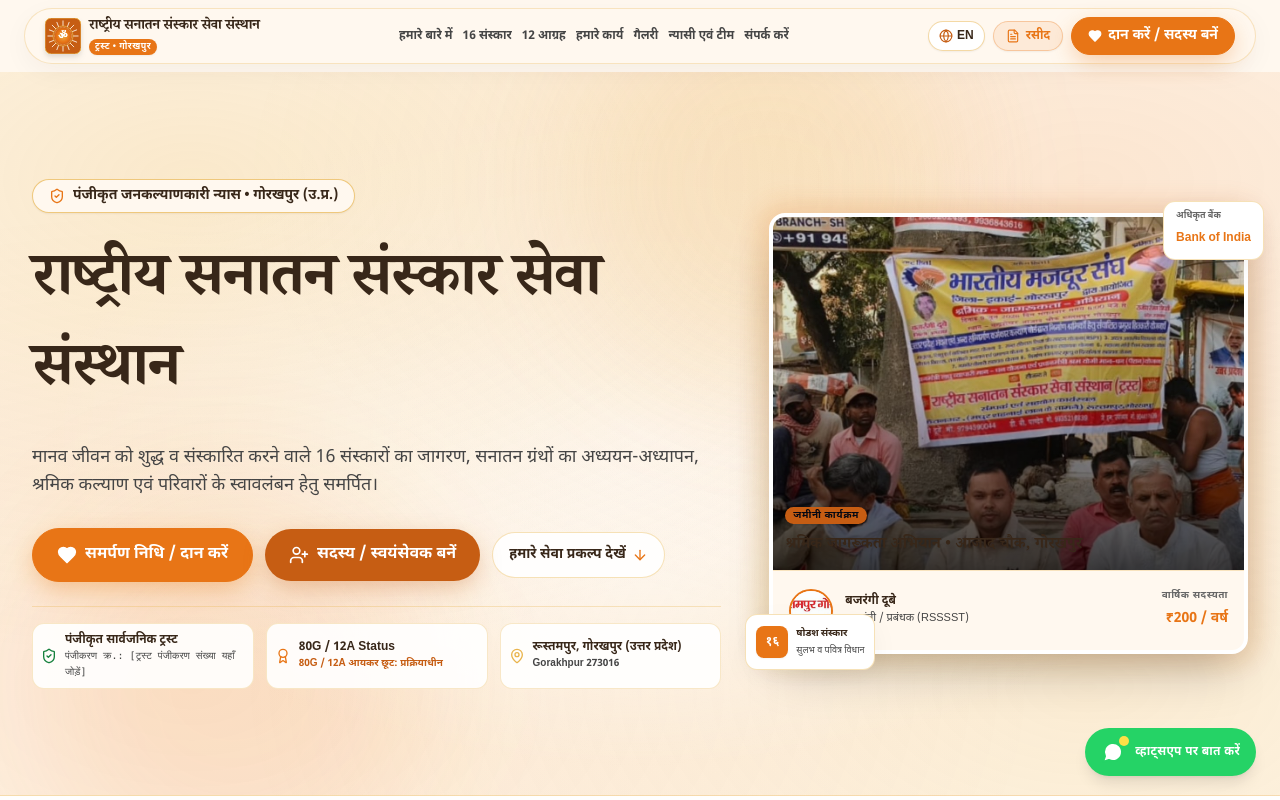
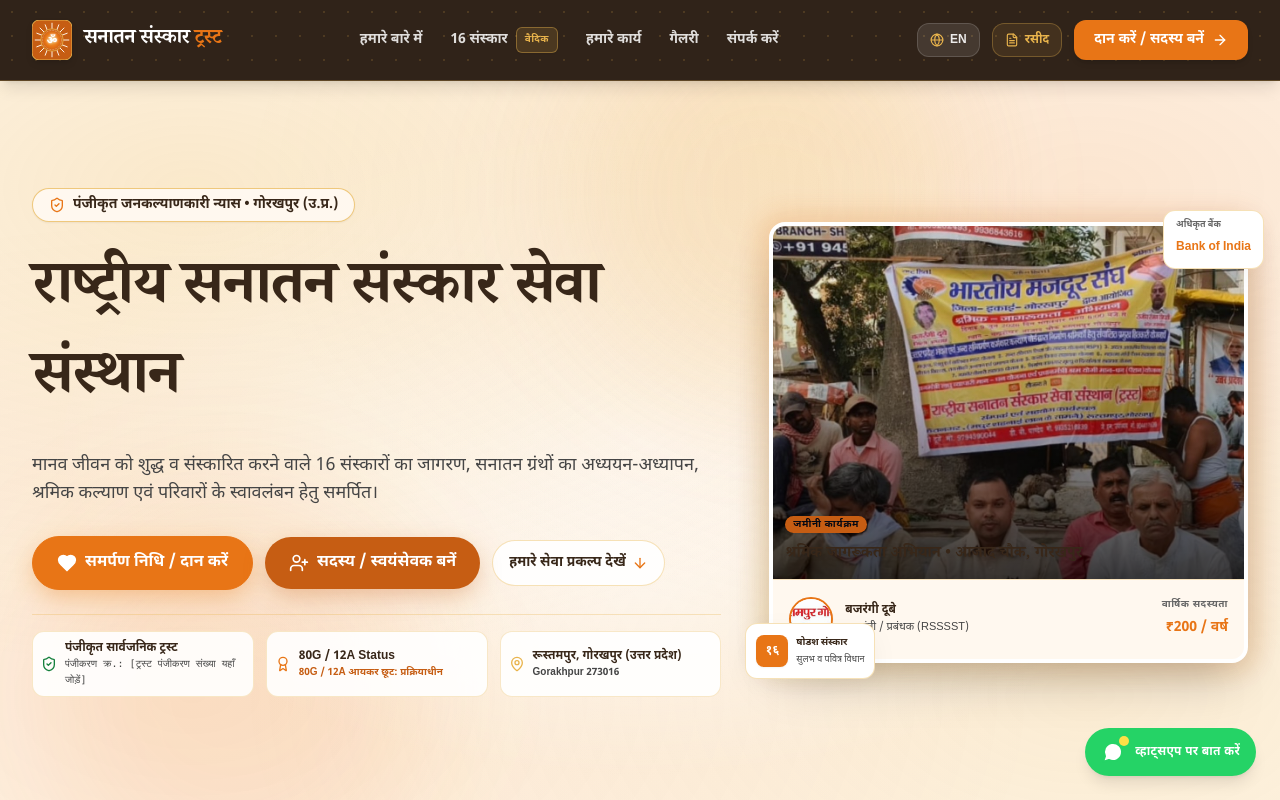
Before and after one commit to Kushalsingh1234/trust_web, a React (Vite) app: page / in a window 1280 px wide. Shown: the top 800 px of the page. Built offline with nearby package versions, Linux system fonts and the light colour scheme; a web font is replaced by a local one.

Commit message:
feat: implement modern dark navbar matching reference layout and remove unwanted links

```diff
--- a/src/components/Navbar.jsx
+++ b/src/components/Navbar.jsx
@@ -1,28 +1,22 @@
 import React, { useState, useEffect } from 'react';
 import { useLanguage } from '../context/LanguageContext';
 import TrustLogo from './TrustLogo';
-import { Menu, X, Heart, Globe, Phone, FileText } from 'lucide-react';
+import { Menu, X, Globe, FileText, ArrowRight } from 'lucide-react';
 
 export const Navbar = ({ onOpenReceiptModal }) => {
   const { lang, toggleLanguage, t } = useLanguage();
-  const [isScrolled, setIsScrolled] = useState(false);
   const [mobileMenuOpen, setMobileMenuOpen] = useState(false);
 
-  useEffect(() => {
-    const handleScroll = () => {
-      setIsScrolled(window.scrollY > 15);
-    };
-    window.addEventListener('scroll', handleScroll);
-    return () => window.removeEventListener('scroll', handleScroll);
-  }, []);
-
+  // Simplified, uncluttered core links matching the reference layout
   const navLinks = [
     { href: '#about', label: t.nav.about },
-    { href: '#sanskars', label: t.nav.sanskars },
-    { href: '#guidelines', label: t.nav.guidelines },
+    {
+      href: '#sanskars',
+      label: t.nav.sanskars,
+      badge: lang === 'hi' ? 'वैदिक' : 'VEDIC'
+    },
     { href: '#programs', label: t.nav.programs },
     { href: '#gallery', label: t.nav.gallery },
-    { href: '#team', label: t.nav.team },
     { href: '#contact', label: t.nav.contact },
   ];
 
@@ -31,86 +25,88 @@
   };
 
   return (
-    <header className={`sticky top-0 z-50 px-2 sm:px-4 lg:px-6 py-2 transition-all duration-300 ${
-      isScrolled ? 'bg-white/85 backdrop-blur-md shadow-sm' : 'bg-[#FFF8EF]'
-    }`}>
-      <div className={`max-w-7xl mx-auto rounded-full transition-all duration-300 ${
-        isScrolled
-          ? 'bg-white/95 backdrop-blur-md shadow-card border border-[#E9B44C]/40 py-2 px-3 sm:px-5'
-          : 'bg-[#FFF8EF] shadow-card border border-[#E9B44C]/30 py-2 px-3 sm:px-5'
-      }`}>
-        <div className="flex items-center justify-between gap-2">
+    <header
+      className="sticky top-0 z-50 w-full bg-[#302319] border-b border-[#E9B44C]/25 shadow-lg transition-all"
+      style={{
+        backgroundImage: 'radial-gradient(rgba(233, 180, 76, 0.16) 1px, transparent 1px)',
+        backgroundSize: '24px 24px'
+      }}
+    >
+      <div className="max-w-7xl mx-auto px-4 sm:px-6 lg:px-8 h-16 sm:h-20 flex items-center justify-between gap-4">
 
-          {/* Brand Logo & Compact Title */}
-          <a href="#" className="flex items-center gap-2 group flex-shrink-0" aria-label="Home">
-            <TrustLogo className="w-8 h-8 sm:w-9 sm:h-9" showText={false} lang={lang} />
-            <div className="flex flex-col text-left">
-              <span className="font-black text-[#382719] leading-none text-xs sm:text-sm tracking-tight font-hindi-heading group-hover:text-primary transition-colors whitespace-nowrap">
-                {lang === 'hi' ? 'राष्ट्रीय सनातन संस्कार सेवा संस्थान' : 'Rashtriya Sanatan Sanskar Seva Sansthan'}
+        {/* Brand Logo & Name (matching reference two-tone brand style) */}
+        <a href="#" className="flex items-center gap-2.5 sm:gap-3 group flex-shrink-0" aria-label="Home">
+          <TrustLogo className="w-9 h-9 sm:w-10 sm:h-10" showText={false} lang={lang} />
+          <div className="flex items-center">
+            <span className="font-extrabold text-white text-base sm:text-lg md:text-xl tracking-tight font-hindi-heading group-hover:text-primary transition-colors">
+              {lang === 'hi' ? 'सनातन संस्कार ' : 'Sanatan Sanskar '}
+              <span className="text-primary font-black">
+                {lang === 'hi' ? 'ट्रस्ट' : 'Trust'}
               </span>
-              <div className="flex items-center gap-1.5 mt-0.5">
-                <span className="bg-primary text-white px-1.5 py-0.2 rounded-full text-[9px] font-black uppercase tracking-wider shadow-sm">
-                  {lang === 'hi' ? 'ट्रस्ट • गोरखपुर' : 'Trust • Gorakhpur'}
             </span>
-              </div>
           </div>
         </a>
 
-          {/* Desktop Navigation Links (Compact & Centered) */}
-          <nav className="hidden xl:flex items-center gap-2.5 2xl:gap-4 flex-shrink" aria-label="Main Navigation">
+        {/* Center Navigation Links (Clean, Focused, Unwanted fields removed) */}
+        <nav className="hidden xl:flex items-center gap-7 2xl:gap-8" aria-label="Main Navigation">
           {navLinks.map((link) => (
             <a
               key={link.href}
               href={link.href}
-                className="text-xs font-bold text-[#454545] hover:text-primary transition-colors py-1 relative after:absolute after:bottom-0 after:left-0 after:w-0 after:h-0.5 after:bg-primary hover:after:w-full after:transition-all whitespace-nowrap"
+              className="text-sm font-semibold text-white/85 hover:text-white transition-colors flex items-center py-1 group/item"
             >
-                {link.label}
+              <span>{link.label}</span>
+              {link.badge && (
+                <span className="px-2 py-0.5 rounded-md text-[10px] font-extrabold tracking-wider text-accent bg-accent/15 border border-accent/40 ml-2 uppercase shadow-sm group-hover/item:border-accent">
+                  {link.badge}
+                </span>
+              )}
             </a>
           ))}
         </nav>
 
-          {/* Action CTAs: Language Toggle, Quick Receipt, and Saffron Orange Donate */}
-          <div className="flex items-center gap-1.5 sm:gap-2 flex-shrink-0">
+        {/* Right Actions: Language Toggle, Quick Receipt, and Saffron CTA Button with Arrow */}
+        <div className="flex items-center gap-2 sm:gap-3 flex-shrink-0">
           {/* Language Toggle Button */}
           <button
             type="button"
             onClick={toggleLanguage}
-              className="flex items-center gap-1 px-2.5 py-1.5 rounded-full border border-[#E9B44C]/50 hover:border-primary bg-white hover:bg-[#FFF8EF] text-xs font-black text-[#382719] transition-all shadow-sm active:scale-95"
+            className="flex items-center gap-1.5 px-3 py-2 rounded-xl text-xs font-bold text-white/90 hover:text-white bg-white/10 hover:bg-white/20 border border-white/15 transition-all active:scale-95"
             aria-label={`Switch language to ${lang === 'en' ? 'Hindi' : 'English'}`}
           >
-              <Globe className="w-3.5 h-3.5 text-secondary" />
+            <Globe className="w-3.5 h-3.5 text-accent" />
             <span>{lang === 'en' ? 'हिंदी' : 'EN'}</span>
           </button>
 
-            {/* Receipt Modal Trigger */}
+          {/* Quick Receipt Modal Trigger */}
           <button
             type="button"
             onClick={onOpenReceiptModal}
-              className="hidden lg:inline-flex items-center gap-1.5 px-3 py-1.5 rounded-full border border-primary/30 bg-primary/10 hover:bg-primary hover:text-white text-primary text-xs font-black transition-all active:scale-95 shadow-sm"
+            className="hidden sm:flex items-center gap-1.5 px-3 py-2 rounded-xl text-xs font-bold text-accent hover:text-white bg-accent/10 hover:bg-accent/20 border border-accent/30 transition-all active:scale-95"
             title="Generate Official Digital Receipt"
           >
-              <FileText className="w-3.5 h-3.5 text-primary" />
+            <FileText className="w-3.5 h-3.5 text-accent" />
             <span>{lang === 'hi' ? 'रसीद' : 'Receipt'}</span>
           </button>
 
-            {/* Glowing Saffron Donate CTA */}
+          {/* Saffron CTA Button with Arrow (Exact style from reference screenshot) */}
           <a
             href="#donate"
-              className="inline-flex items-center gap-1.5 px-3.5 py-1.5 sm:px-4 sm:py-2 rounded-full bg-primary hover:bg-secondary text-white font-black text-xs sm:text-sm shadow-saffron transition-all transform hover:-translate-y-0.5 active:translate-y-0 whitespace-nowrap border border-primary flex-shrink-0"
+            className="inline-flex items-center gap-2 px-4 py-2 sm:px-5 sm:py-2.5 rounded-xl bg-primary hover:bg-secondary text-white font-bold text-xs sm:text-sm shadow-md transition-all transform hover:-translate-y-0.5 active:translate-y-0 whitespace-nowrap group"
           >
-              <Heart className="w-3.5 h-3.5 fill-white text-white" />
             <span>{t.nav.donate}</span>
+            <ArrowRight className="w-4 h-4 transition-transform group-hover:translate-x-1" />
           </a>
 
           {/* Mobile / Tablet Menu Button */}
           <button
             type="button"
             onClick={() => setMobileMenuOpen(!mobileMenuOpen)}
-              className="xl:hidden p-1.5 sm:p-2 rounded-full text-[#382719] hover:text-primary hover:bg-[#FFF8EF] focus:outline-none"
+            className="xl:hidden p-2 rounded-xl text-white hover:bg-white/10 transition-colors focus:outline-none"
             aria-label="Toggle menu"
             aria-expanded={mobileMenuOpen}
           >
-              {mobileMenuOpen ? <X className="w-5 h-5" /> : <Menu className="w-5 h-5" />}
+            {mobileMenuOpen ? <X className="w-6 h-6" /> : <Menu className="w-6 h-6" />}
           </button>
         </div>
 
@@ -118,46 +114,42 @@
 
       {/* Mobile Navigation Drawer */}
       {mobileMenuOpen && (
-          <div className="xl:hidden mt-3 pt-3 pb-4 border-t border-[#E9B44C]/30 px-2 animate-in slide-in-from-top-2 duration-200">
-            <div className="grid grid-cols-2 gap-2 mb-3">
+        <div className="xl:hidden border-t border-[#E9B44C]/25 bg-[#302319] px-4 pt-3 pb-5 space-y-3 animate-in slide-in-from-top-2 duration-200">
+          <div className="flex flex-col space-y-1">
             {navLinks.map((link) => (
               <a
                 key={link.href}
                 href={link.href}
                 onClick={handleLinkClick}
-                  className="px-3 py-2 text-xs font-bold text-[#454545] bg-white hover:bg-[#FFF8EF] rounded-xl transition-colors flex items-center justify-between border border-[#E9B44C]/30"
+                className="px-3 py-2.5 text-sm font-bold text-white/90 hover:text-white hover:bg-white/10 rounded-xl transition-colors flex items-center justify-between"
               >
                 <span>{link.label}</span>
-                  <span className="text-[#E9B44C] text-[10px]">→</span>
+                {link.badge ? (
+                  <span className="px-2 py-0.5 rounded text-[10px] font-bold text-accent bg-accent/20 border border-accent/40">
+                    {link.badge}
+                  </span>
+                ) : (
+                  <span className="text-[#E9B44C] text-xs">→</span>
+                )}
               </a>
             ))}
           </div>
 
-            <div className="pt-2 border-t border-amber-200/60 flex flex-col gap-2">
+          <div className="pt-3 border-t border-white/10 flex flex-col gap-2.5">
             <button
               type="button"
               onClick={() => {
                 setMobileMenuOpen(false);
                 onOpenReceiptModal();
               }}
-                className="w-full flex items-center justify-center gap-2 py-2 px-3 rounded-xl border border-primary/20 bg-primary/10 text-primary font-bold text-xs shadow-sm"
+              className="w-full flex items-center justify-center gap-2 py-2.5 px-4 rounded-xl border border-accent/40 bg-accent/15 text-accent hover:text-white font-bold text-xs"
             >
-                <FileText className="w-3.5 h-3.5" />
-                <span>{lang === 'hi' ? 'अपनी रसीद स्वयं प्राप्त करें' : 'Generate Digital Receipt'}</span>
+              <FileText className="w-4 h-4" />
+              <span>{lang === 'hi' ? 'ऑनलाइन डिजिटल रसीद सृजन' : 'Generate Digital Receipt'}</span>
             </button>
-
-              <div className="flex items-center justify-between text-xs px-2 pt-1 text-gray-600 font-semibold">
-                <a href="tel:+919794590044" className="flex items-center gap-1.5 text-primary hover:underline">
-                  <Phone className="w-3 h-3" />
-                  <span>9794590044</span>
-                </a>
-                <span>{lang === 'hi' ? 'रूस्तमपुर, गोरखपुर' : 'Rustampur, Gorakhpur'}</span>
-              </div>
           </div>
         </div>
       )}
-
-      </div>
     </header>
   );
 };
```
Lines whose indentation alone changed are shown as unchanged.
